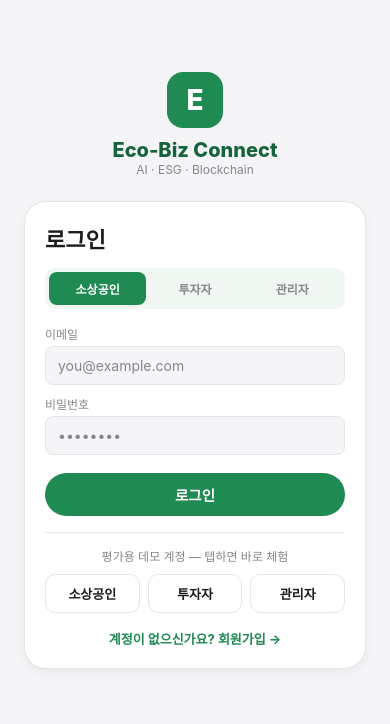
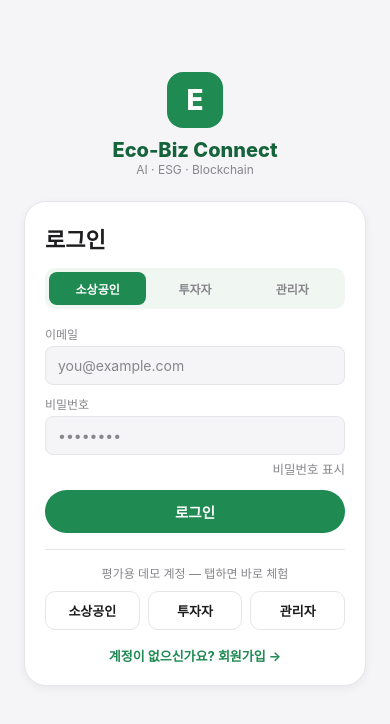
Before and after one commit to BioCode67/Eco-Biz-Connect, a React Native app in the folder app/: screen / in a window 390 px wide. Shown: the top 724 px of the page. Built offline with nearby package versions, Linux system fonts and the light colour scheme; no server answers.

Commit message:
feat(app): password show/hide toggle on login for parity with web

```diff
--- a/app/src/screens/LoginScreen.tsx
+++ b/app/src/screens/LoginScreen.tsx
@@ -18,6 +18,7 @@ export default function LoginScreen() {
   const [role, setRole] = useState<Role>("MERCHANT");
   const [email, setEmail] = useState("");
   const [password, setPassword] = useState("");
+  const [showPw, setShowPw] = useState(false);
   const [businessRegNo, setBusinessRegNo] = useState("");
   const [storeName, setStoreName] = useState("");
   const [walletAddress, setWalletAddress] = useState("");
@@ -84,7 +85,8 @@ export default function LoginScreen() {
           </View>
 
           <Field label="이메일" value={email} onChange={setEmail} placeholder="you@example.com" keyboardType="email-address" />
-          <Field label="비밀번호" value={password} onChange={setPassword} placeholder="••••••••" secure />
+          <Field label="비밀번호" value={password} onChange={setPassword} placeholder="••••••••" secure={!showPw} />
+          <Text onPress={() => setShowPw((v) => !v)} style={{ alignSelf: "flex-end", marginTop: -6, marginBottom: 4, fontSize: 12.5, color: colors.muted }}>{showPw ? "비밀번호 숨기기" : "비밀번호 표시"}</Text>
 
           {mode === "register" && role === "MERCHANT" && (
             <>
```
